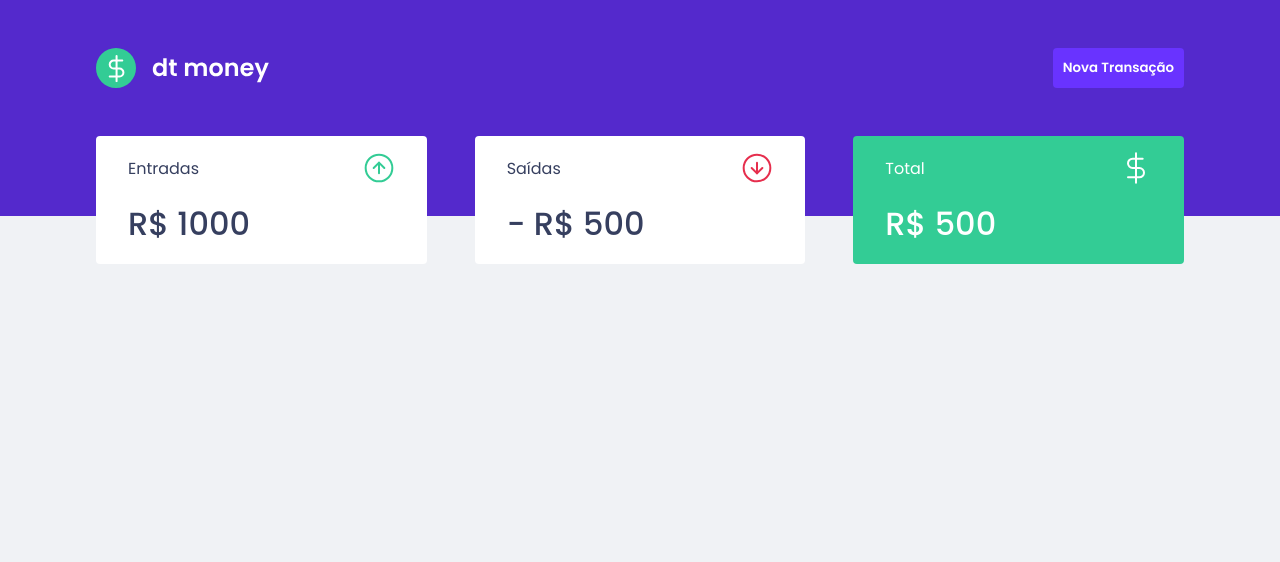
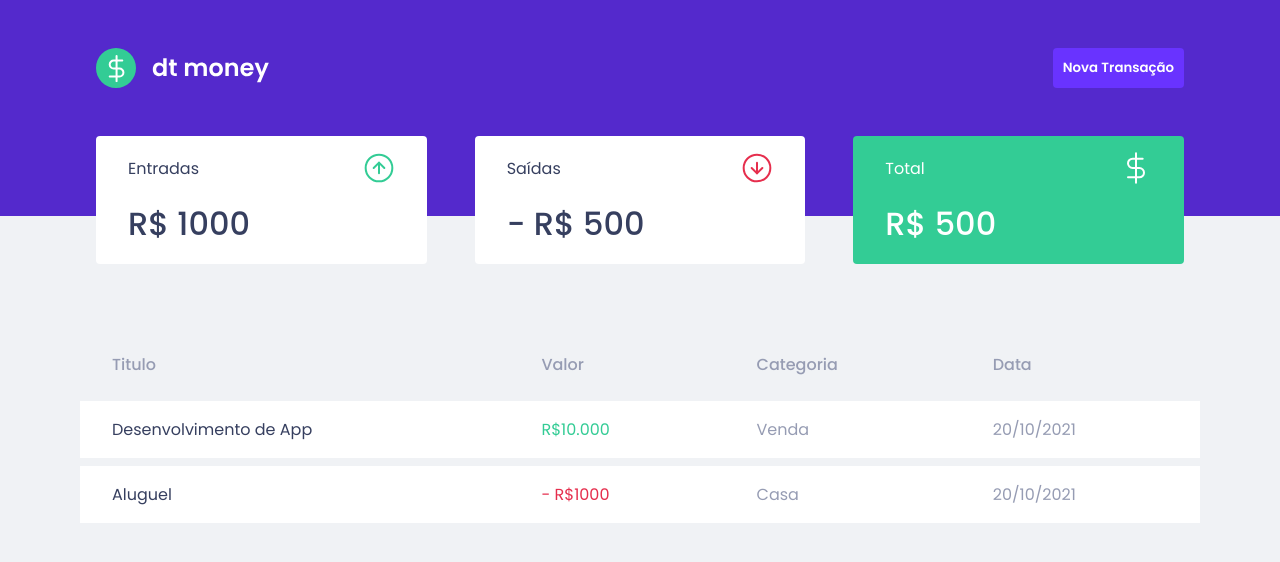
Before and after one commit to fdAssis/reactjs-coffee-money, a React (Create React App) app: page / in a window 1280 px wide. Shown: the top 562 px of the page. Built offline with nearby package versions, Linux system fonts and the light colour scheme.

Commit message:
add component TransactionsTable

```diff
--- a/src/components/Dashboard/index.tsx
+++ b/src/components/Dashboard/index.tsx
@@ -1,10 +1,12 @@
 import { Summary } from "../Summary";
+import { TransactionsTable } from "../TransactionsTable";
 import { Container } from "./styles";
 
 export function Dashboard(){
   return(
     <Container>
-      <Summary />
+      <Summary/>
+      <TransactionsTable />
     </Container>
   );
 }
--- /dev/null
+++ b/src/components/TransactionsTable/index.tsx
@@ -0,0 +1,32 @@
+import { Container } from "./styles";
+
+export function TransactionsTable(){
+  return (
+    <Container>
+      <table>
+        <thead>
+          <tr>
+            <th>Titulo</th>
+            <th>Valor</th>
+            <th>Categoria</th>
+            <th>Data</th>
+          </tr>
+        </thead>
+        <tbody>
+          <tr>
+            <td>Desenvolvimento de App</td>
+            <td className='deposit'>R$10.000</td>
+            <td>Venda</td>
+            <td>20/10/2021</td>
+          </tr>
+           <tr>
+            <td>Aluguel</td>
+            <td className='withdraw'>- R$1000</td>
+            <td>Casa</td>
+            <td>20/10/2021</td>
+          </tr>
+        </tbody>
+      </table>
+    </Container>
+  );
+}
--- /dev/null
+++ b/src/components/TransactionsTable/styles.ts
@@ -0,0 +1,41 @@
+import styled from "styled-components";
+
+export const Container = styled.div`
+  margin-top: 4rem;
+
+  table{
+    width: 100%;
+    border-spacing: 0 0.5rem;
+
+    th{
+      color: var(--text-body);
+      text-align: left;
+      font-weight: 500;
+      padding: 1rem 2rem;
+      //line-height: 1.5rem;
+    }
+
+    td {
+      border: 0;
+      background: var(--shape);
+      padding: 1rem 2rem;
+      text-align: left;
+      color: var(--text-body);
+
+      &:first-child{
+        color: var(--text-title);
+      }
+
+      &.deposit{
+        color: var(--green);
+      }
+
+      &.withdraw{
+        color: var(--red);
+      }
+    }
+
+
+
+  }
+`;
```
